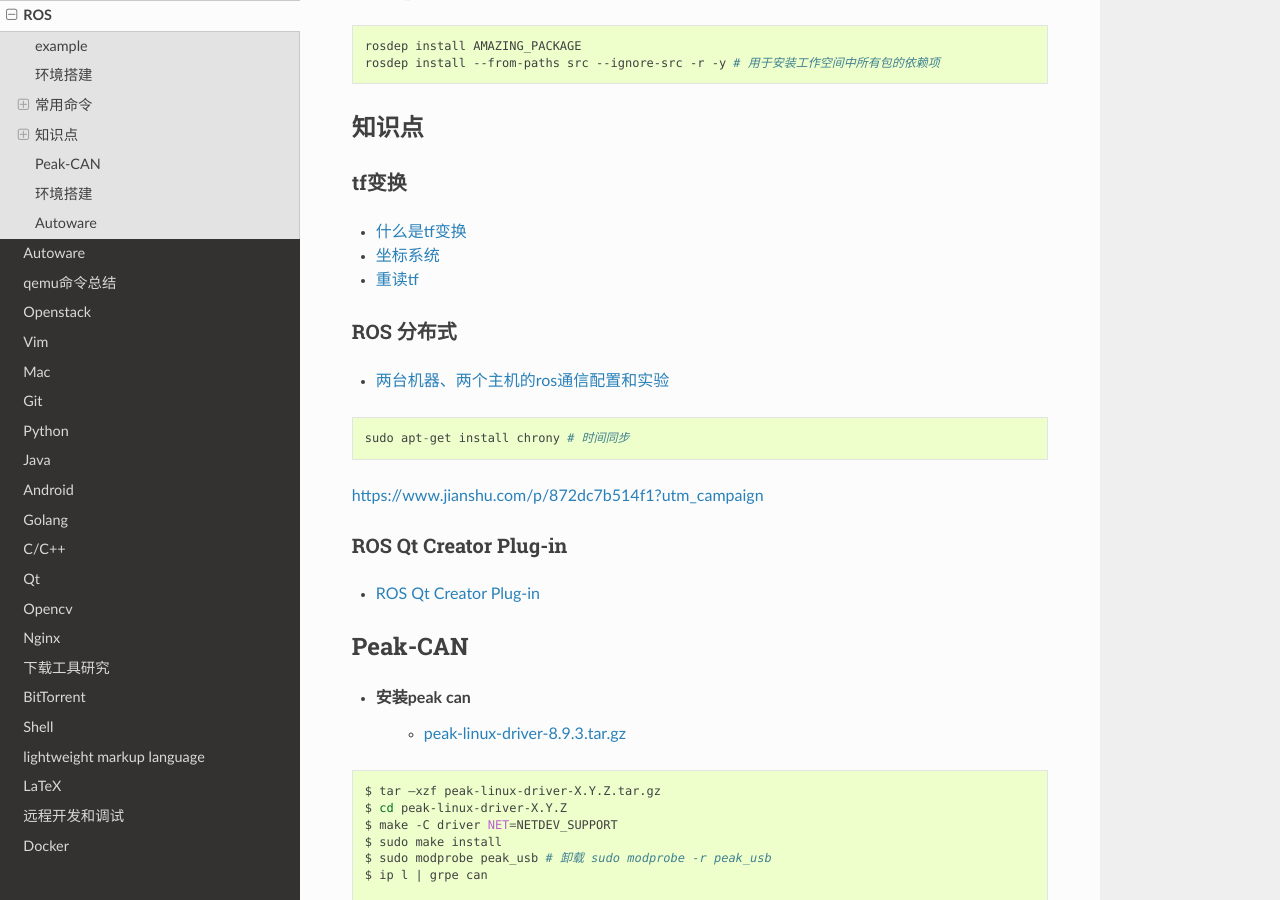
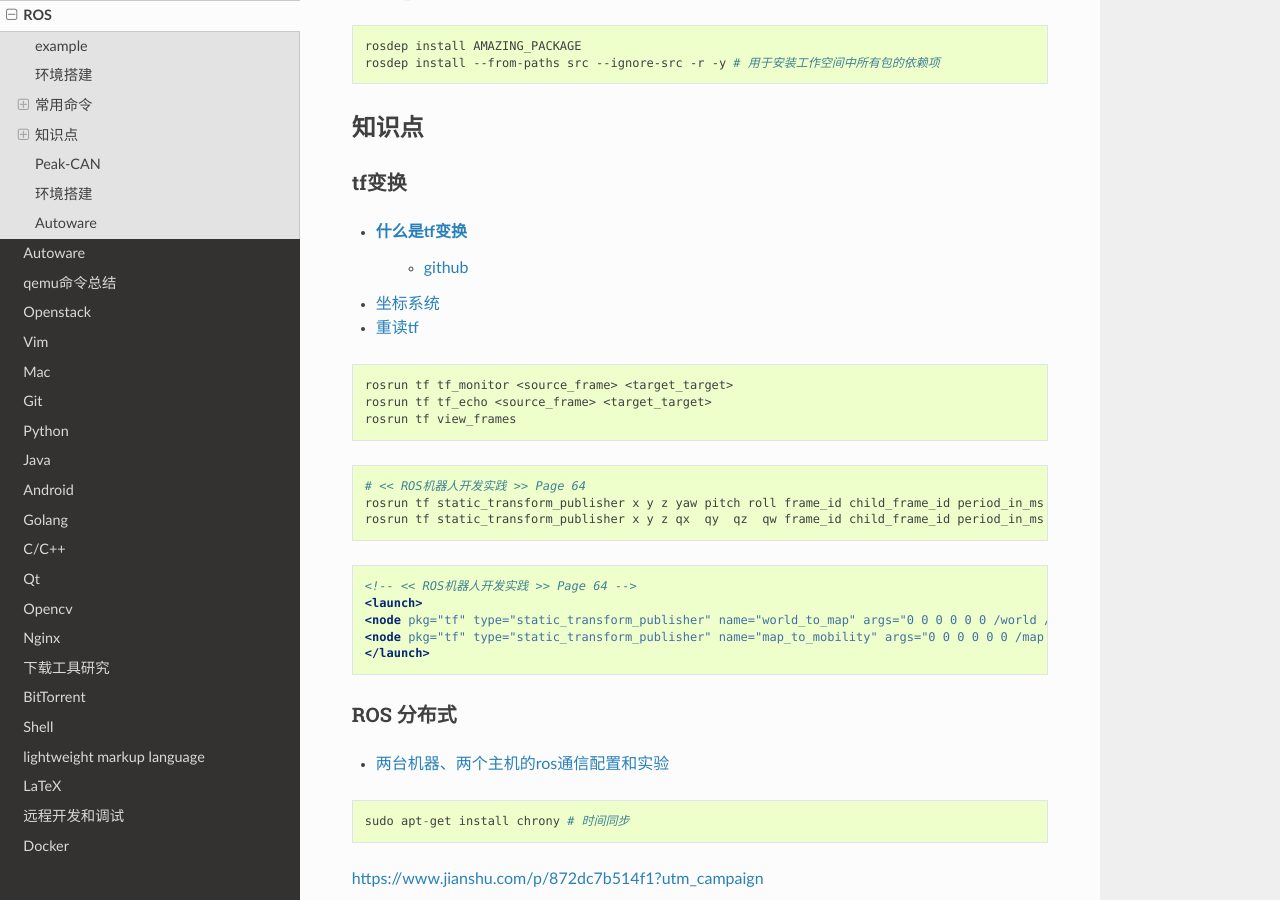
Before and after one commit to my-rds-store/my_space, a Sphinx documentation site: the page built from source/ros/index.rst, in a window 1280 px wide and 900 px high, scrolled down 3016 px. Built offline with Sphinx 7.4.7 and the Read the Docs theme 2.0.0, drawn with Linux system fonts in a browser that asks for light colours.

Commit message:
update ...

```diff
--- a/source/ros/index.rst
+++ b/source/ros/index.rst
@@ -192,8 +192,31 @@
 ==========================
 
 * `什么是tf变换 <https://www.guyuehome.com/355>`_
+    * `github <https://github.com/ros-example/ros_explore/tree/master/robot_setup_tf>`_
 * `坐标系统 <https://www.guyuehome.com/265>`_
 * `重读tf <https://www.guyuehome.com/279>`_
+
+.. code-block:: sh
+
+    rosrun tf tf_monitor <source_frame> <target_target>
+    rosrun tf tf_echo <source_frame> <target_target>
+    rosrun tf view_frames
+
+.. code-block:: sh
+
+    # << ROS机器人开发实践 >> Page 64
+    rosrun tf static_transform_publisher x y z yaw pitch roll frame_id child_frame_id period_in_ms
+    rosrun tf static_transform_publisher x y z qx  qy  qz  qw frame_id child_frame_id period_in_ms
+
+.. code-block:: xml
+
+    <!-- << ROS机器人开发实践 >> Page 64 -->
+    <launch>
+    <node pkg="tf" type="static_transform_publisher" name="world_to_map" args="0 0 0 0 0 0 /world /map 10" />
+    <node pkg="tf" type="static_transform_publisher" name="map_to_mobility" args="0 0 0 0 0 0 /map /mobility 10" />
+    </launch>
+
+
 
 
 ROS 分布式
```
Also changed, not shown: source/other/index.rst (+15 -0 lines).
